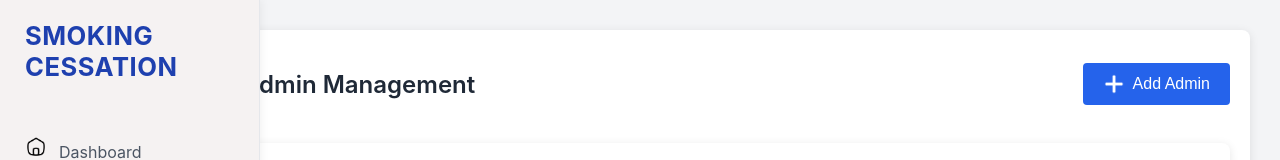
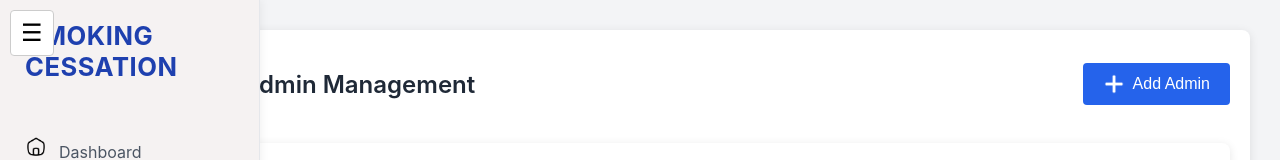
Before and after one commit to TuaaanAnhNguyen/SWP391-SU25-FE, an Angular app in the folder smoking-cessation/: page /admin-dashboard/admins in a window 1280 px wide. Shown: the top 160 px of the page. Built offline with nearby package versions, Linux system fonts and the light colour scheme; sample sign-in values are in the browser's storage.

Commit message:
Created Menu-sidebar, but wasn't able to see it yet.

```diff
--- a/smoking-cessation/src/app/app.html
+++ b/smoking-cessation/src/app/app.html
@@ -2,6 +2,7 @@
 <div *ngIf="showSidebar(); else mainContentOnly" class="app-layout">
   <div class="al-left">
     <app-sidebar></app-sidebar>
+    <app-sidebar-menu></app-sidebar-menu>
   </div>
   <div class="al-right">
     <div class="app-main-content">
--- a/smoking-cessation/src/app/app.ts
+++ b/smoking-cessation/src/app/app.ts
@@ -4,11 +4,11 @@ import { Header } from './header/header';
 import { Sidebar } from "./sidebar/sidebar";
 import { CommonModule } from '@angular/common';
 import { Footer } from "./footer/footer";
-
+import { SidebarMenu } from './sidebar-menu/sidebar-menu';
 @Component({
   selector: 'app-root',
   standalone: true,
-  imports: [RouterOutlet, Header, CommonModule, Sidebar, Footer],
+  imports: [RouterOutlet, Header, CommonModule, Sidebar, Footer, SidebarMenu],
   templateUrl: './app.html',
   styleUrls: ['./app.css'],
 })
--- /dev/null
+++ b/smoking-cessation/src/app/sidebar-menu/sidebar-menu.css
@@ -0,0 +1,63 @@
+.menu-toggle {
+  font-size: 24px;
+  position: fixed;     /* Makes it float */
+  cursor: pointer;
+  padding: 10px;
+  top:10px;
+  left:10px;
+  position: relative; /* stacking it naturally*/
+  z-index: 1100;
+  background: white;
+  border: 1px solid #ccc;
+  border-radius: 4px;
+  width: 22px;
+ line-height: 24px;
+ box-sizing: content-box;
+}
+
+.sidebar {
+  width: 220px;
+  background-color: #fff;
+  border: 1px solid #ddd;
+
+
+  padding: 10px;
+  position: fixed;
+  top: 60px;
+  left: 0;
+
+  overflow-y: auto;
+   /* Animation properties for vertical collapse/expand */
+  transform: scaleY(0);      /* Hide vertically */
+  transform-origin: top;     /* Start animation from top */
+  transition: transform 0.3s ease;
+
+  z-index: 1000;
+
+
+  overflow: hidden;            /* Hide content when collapsed */
+}
+
+.sidebar.active {
+  transform: scaleY(1);      /* Show vertically */
+  display: block; /* Show when active */
+}
+
+.sidebar ul {
+  list-style: none;
+  padding: 0;
+   margin: 0;
+}
+
+.sidebar ul li {
+  padding: 10px 0;
+  border-bottom: 1px solid #eee;
+}
+
+.sidebar ul li a {
+  text-decoration: none;
+  color: #333;
+}
+.sidebar ul li:last-child {
+  border-bottom: none;
+}
--- /dev/null
+++ b/smoking-cessation/src/app/sidebar-menu/sidebar-menu.html
@@ -0,0 +1,16 @@
+<div class="menu-toggle" onclick="toggleMenu()">
+  &#9776; <!-- This is the "☰" character -->
+</div>
+<div class="sidebar" id="sidebarMenu">
+  <ul>
+    <li><a href="#">Categories</a></li>
+    <li><a href="#">Categories</a></li>
+    <li><a href="#">Categories</a></li>
+    <li><a href="#">Categories</a></li>
+    <li><a href="#">Categories</a></li>
+    <li><a href="#">Categories</a></li>
+    <li><a href="#">Categories</a></li>
+    <li><a href="#" >Categories</a></li>
+    <!-- Add more if needed -->
+  </ul>
+</div>
```
Also changed, not shown: smoking-cessation/src/app/sidebar-menu/sidebar-menu.ts (added, +13 -0 lines), 1 other file (tests, documents, lock files or other folders).
